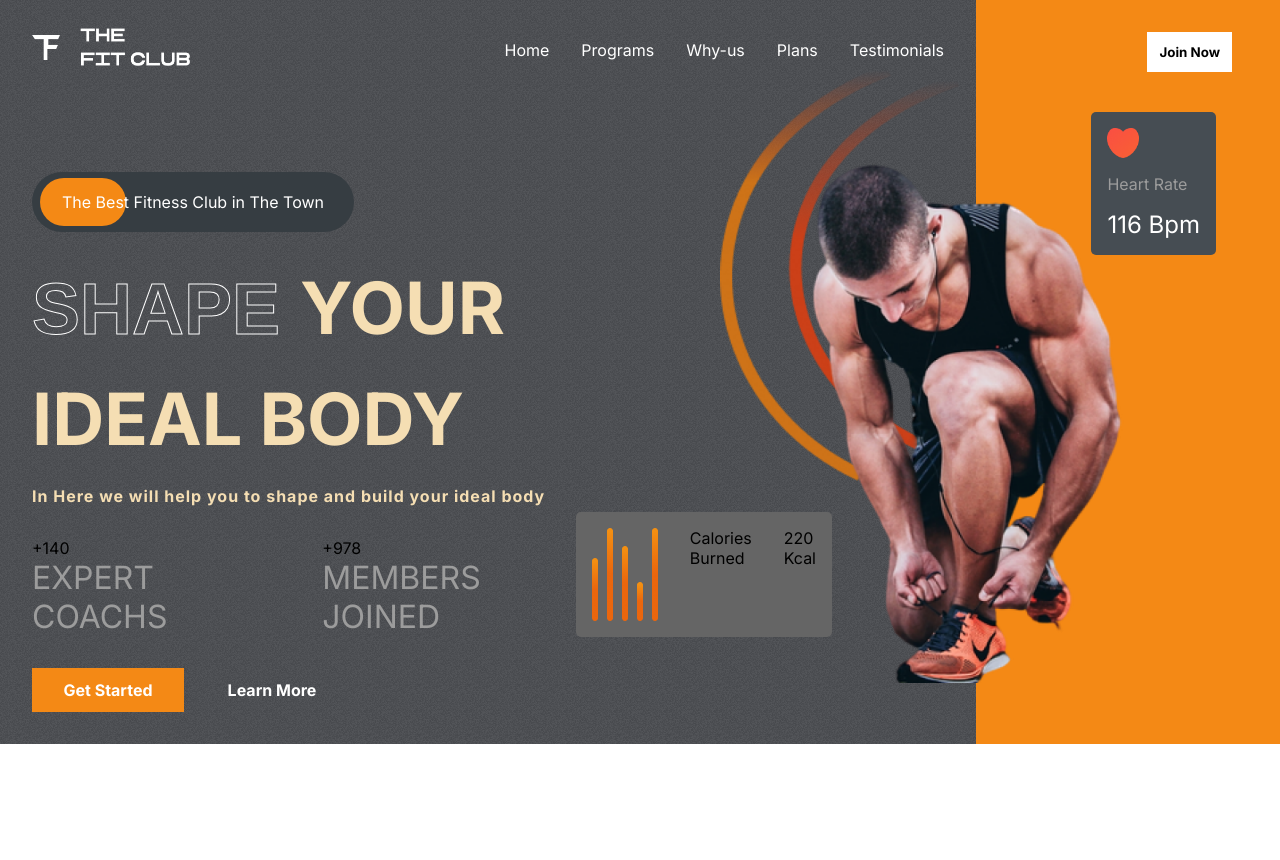
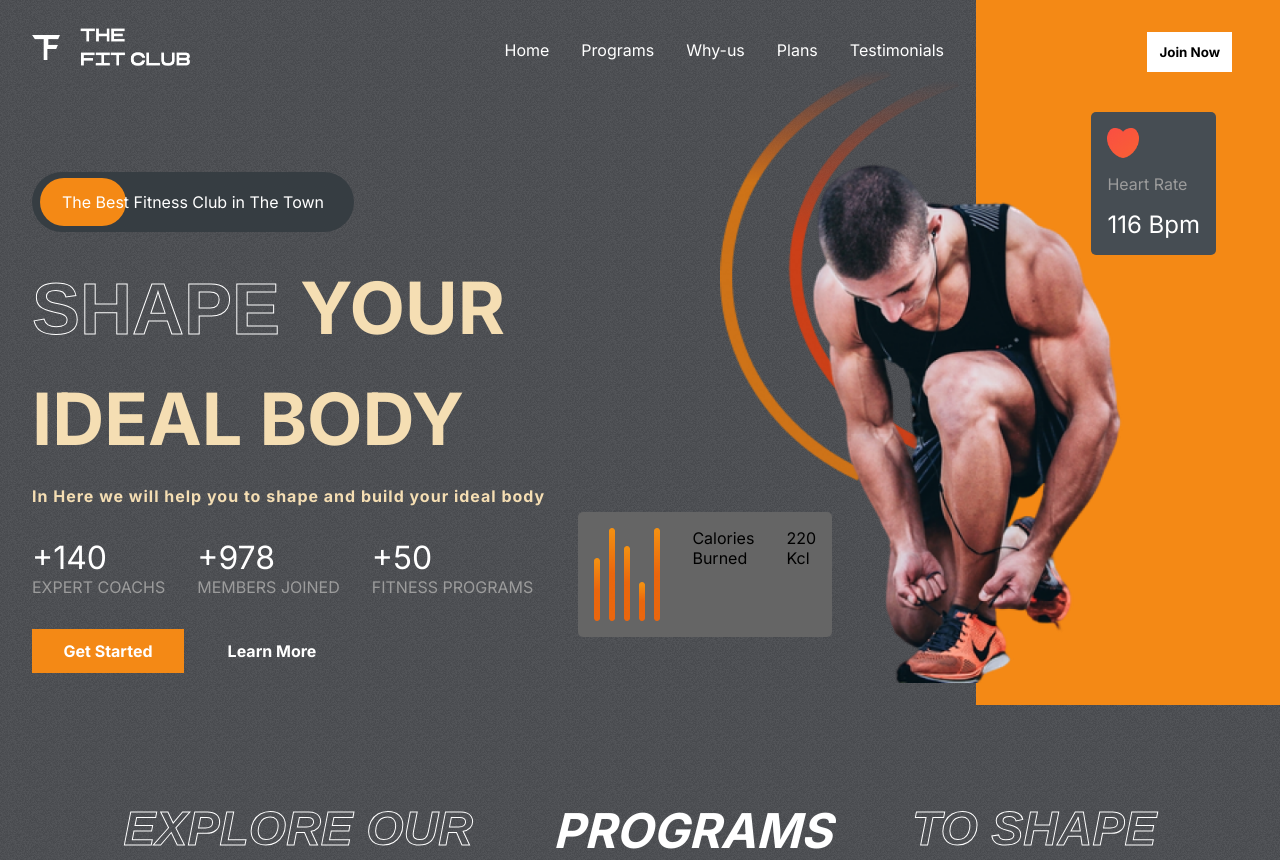
Before and after one commit to Uday3697/The-Fit-Club, a React (Create React App) app: page / in a window 1280 px wide. Before the commit the page ends 800 px from the top, so only its background shows below. Built offline with nearby package versions, Linux system fonts and the light colour scheme.

Commit message:
page 2 begains here headers texts

```diff
--- a/src/App.js
+++ b/src/App.js
@@ -1,9 +1,11 @@
 import './App.css';
 import Hero from './Components/Hero/Hero';
+import Programs from './Components/Programs/Programs';
 function App() {
   return (
     <div className="App">
           <Hero/>
+          <Programs/>
     </div>
   );
 }
--- a/src/Components/Hero/Hero.css
+++ b/src/Components/Hero/Hero.css
@@ -65,7 +65,7 @@
     display: flex;
     flex-direction: column;
 }
-.figures>div>span:nth-last-of-type(1){
+.figures>div>span:nth-of-type(1){
    color: white;
    font-size: 2rem;
 }
@@ -139,3 +139,15 @@
 .calories.img{
     width: 3rem;
 }
+.calories > div{
+    display: flex;
+    flex-direction: column;
+    justify-content: space-between;
+}
+.calories >div:nth-child(1){
+    color: var(--gray);
+}
+.calories >div:nth-child(2){
+    color: white;
+    font-size: 1.5rem;
+}
--- a/src/Components/Hero/Hero.jsx
+++ b/src/Components/Hero/Hero.jsx
@@ -61,7 +61,7 @@ const Hero = () => {
         <div className="calories">
           <img src={Calories} alt="" />
           <span>Calories Burned</span>
-          <span>220 Kcal</span>
+          <span>220 Kcl</span>
         </div>
       </div>
     </div>
--- /dev/null
+++ b/src/Components/Programs/Programs.css
@@ -0,0 +1,16 @@
+.programs{
+    display: flex;
+    flex-direction: column;
+    gap: 2rem;
+    padding:0  2rem;
+}
+.programs-header{
+    display: flex;
+    gap: 5rem;
+    font-weight: bold;
+    font-size: 3rem;
+    justify-content: center;
+    color: white;
+    text-transform: uppercase;
+    font-style: italic;
+}
--- /dev/null
+++ b/src/Components/Programs/Programs.jsx
@@ -0,0 +1,16 @@
+import React from 'react'
+import "./Programs.css"
+const Programs = () => {
+  return (
+    <div className="programs" id='programs'>
+        <div className="programs-header">
+            <span className='stroke-text'>Explore Our</span>
+            <span>Programs</span>
+            <span className='stroke-text'>to shape</span>
+        </div>
+
+    </div>
+  )
+}
+
+export default Programs
```
